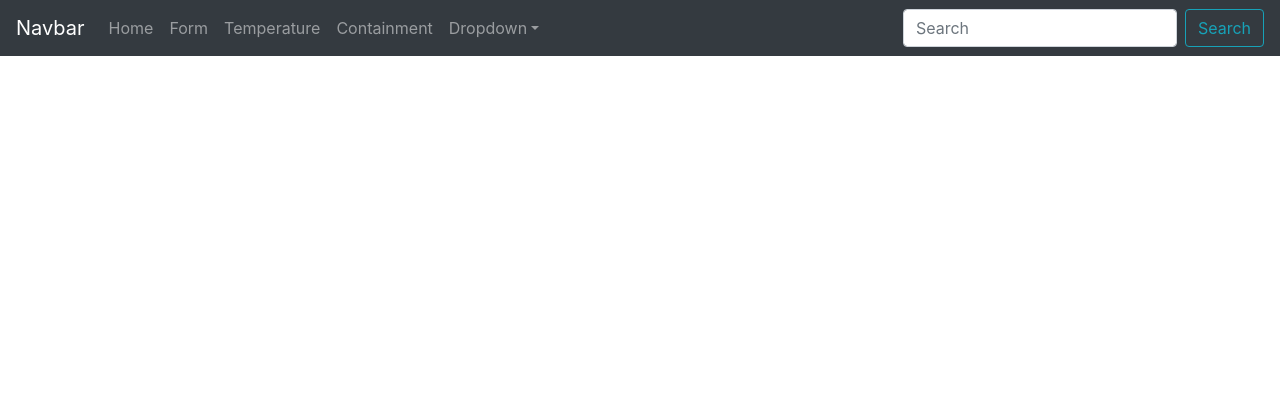
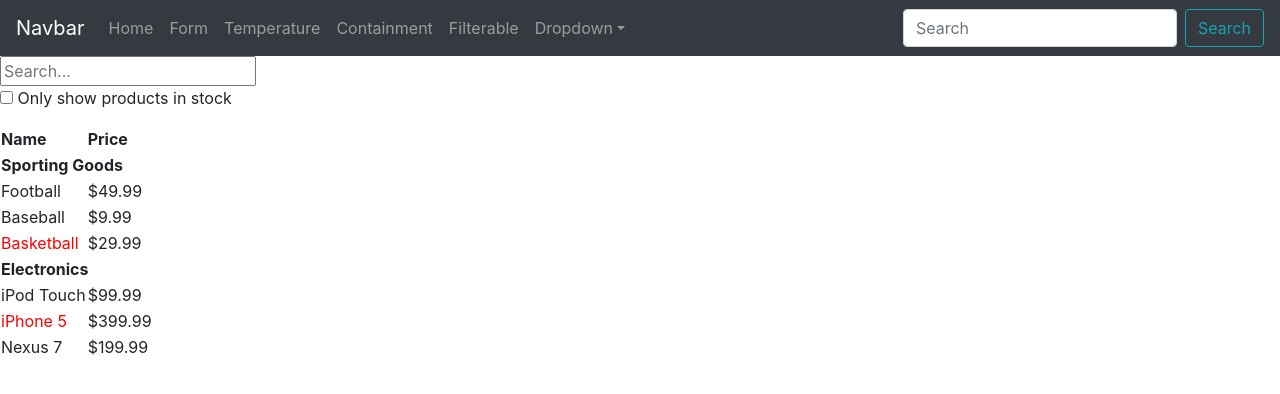
Before and after one commit to kingduy119/NodeJS, a React (Create React App) app in the folder client/: page /filterable in a window 1280 px wide. Shown: the top 394 px of the page. Built offline with nearby package versions, Linux system fonts and the light colour scheme.

Commit message:
!Update React 12: Thinking in React

```diff
--- a/client/src/containers/Navigation.js
+++ b/client/src/containers/Navigation.js
@@ -23,13 +23,24 @@
 import NameForm from "./page/Form";
 import Temperature from "./page/Temperature";
 import Containment from "./page/Containment";
+import FilterableProductTable from "./page/FilterableProductTable.js";
+
+const PRODUCTS = [
+    {category: 'Sporting Goods', price: '$49.99', stocked: true, name: 'Football'},
+    {category: 'Sporting Goods', price: '$9.99', stocked: true, name: 'Baseball'},
+    {category: 'Sporting Goods', price: '$29.99', stocked: false, name: 'Basketball'},
+    {category: 'Electronics', price: '$99.99', stocked: true, name: 'iPod Touch'},
+    {category: 'Electronics', price: '$399.99', stocked: false, name: 'iPhone 5'},
+    {category: 'Electronics', price: '$199.99', stocked: true, name: 'Nexus 7'}
+  ];
 
 const navConfig = {
     links: [
         { path: "/home", text: "Home", component: <Home/> },
         { path: "/form", text: "Form", component: <NameForm/>},
         { path: "/temperature", text: "Temperature", component: <Temperature/>},
-        { path: "/containment", text: "Containment", component: <Containment/>}
+        { path: "/containment", text: "Containment", component: <Containment/>},
+        { path: "/filterable", text: "Filterable", component: <FilterableProductTable products={PRODUCTS}/>}
     ],
     dropdown: {
         title: "Dropdown",
--- /dev/null
+++ b/client/src/containers/page/FilterableProductTable.js.js
@@ -0,0 +1,159 @@
+// React 12:
+// Think in React
+import React , { Component } from "react";
+
+
+
+// ---> Search:
+class Search extends Component {
+    constructor(props) {
+        super(props);
+        this.handleFilterTextChange = this.handleFilterTextChange.bind(this);
+        this.handleInStockChange = this.handleInStockChange.bind(this);
+    }
+
+    handleFilterTextChange(e) {
+        this.props.onFilterChange(e.target.value);
+    }
+
+    handleInStockChange(e) {
+        this.props.onInstockChange(e.target.checked);
+    }
+
+    render() {
+        const filterText = this.props.filterText;
+        const inStockOnly = this.props.inStockOnly;
+
+        return(
+            <form>
+                <input
+                    type="text"
+                    placeholder="Search..."
+                    value={filterText}
+                    onChange={this.handleFilterTextChange}
+                />
+                <p>
+                    <input
+                        type="checkbox"
+                        checked={inStockOnly}
+                        onChange={this.handleInStockChange}
+                    />
+                    {' '}
+                    Only show products in stock
+                </p>
+            </form>
+        );
+    }
+}
+
+class ProductCategoryRow extends Component {
+    render() {
+        const category = this.props.category;
+        return(
+            <tr>
+                <th colSpan="2">
+                    {category}
+                </th>
+            </tr>
+        );
+    }
+}
+
+class ProductRow extends Component {
+    render() {
+        const product = this.props.product;
+        const name = product.stocked ?
+            product.name :
+            <span style={{color: 'red'}}>
+                {product.name}
+            </span>
+        return(
+            <tr>
+                <td>{name}</td>
+                <td>{product.price}</td>
+            </tr>
+        );
+    }
+}
+
+class ProductTable extends Component {
+    render() {
+        const filterText = this.props.filterText;
+        const inStockOnly = this.props.inStockOnly;
+
+        const rows = [];
+        let lastCategory = null;
+
+        this.props.products.forEach(product => {
+            if(product.name.indexOf(filterText) === -1) { return; }
+            if(inStockOnly && !product.stocked) { return; }
+            if(product.category !== lastCategory) {
+                rows.push(
+                    <ProductCategoryRow
+                        category={product.category}
+                        key={product.category}
+                    />
+                );
+            }
+            rows.push(
+                <ProductRow
+                    product={product}
+                    key={product.name}
+                />
+            );
+            lastCategory = product.category;
+        });
+
+        return(
+            <table>
+                <thead>
+                    <tr>
+                        <th>Name</th>
+                        <th>Price</th>
+                    </tr>
+                </thead>
+                    <tbody>{rows}</tbody>
+            </table>
+        );
+    }
+}
+
+export default class FilterableProductTable extends Component {
+    constructor(props) {
+        super(props);
+        this.state = {
+            filterText: '',
+            inStockOnly: false
+        };
+    }
+
+    handleFilterTextChange = filterText => {
+        this.setState({
+            filterText: filterText
+        });
+    }
+
+    handleInStockChange = inStockOnly => {
+        this.setState({
+            inStockOnly: inStockOnly
+        });
+    }
+
+    render() {
+        return(
+            <div>
+                <Search
+                    filterText={this.state.filterText}
+                    inStockOnly={this.state.inStockOnly}
+                    onFilterChange={this.handleFilterTextChange}
+                    onInstockChange={this.handleInStockChange}
+                />
+                <ProductTable
+                    products={this.props.products}
+                    filterText={this.state.filterText}
+                    inStockOnly={this.state.inStockOnly}
+                />
+            </div>
+        );
+    }
+}
```
